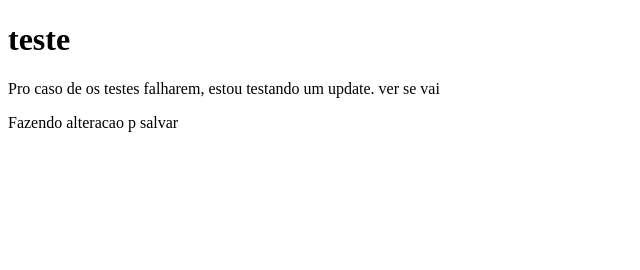
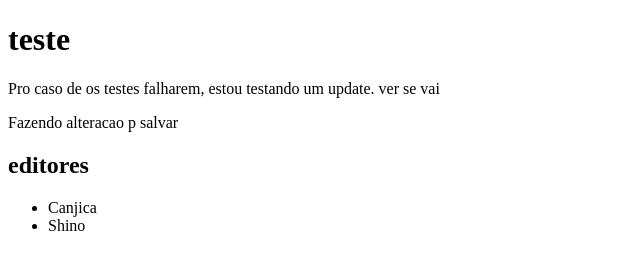
Before and after one commit to LinikerLopes/Developer, a plain HTML site: page index.html in a window 1280 px wide. Shown: the whole page, without its empty margins (0-640 px from the left). Drawn offline with Linux system fonts and the light colour scheme.

```diff
--- a/index.html
+++ b/index.html
@@ -9,6 +9,12 @@
 <p>Pro caso de os testes falharem, estou testando um update. ver se vai</p>
 <div>
     <p>Fazendo alteracao p salvar</p>
+
+    <h2>editores</h2>
+
+    <ul>
+        <li>Canjica</li>
+        <li>Shino</li>
 </div>
 </body>
 </html>
```
